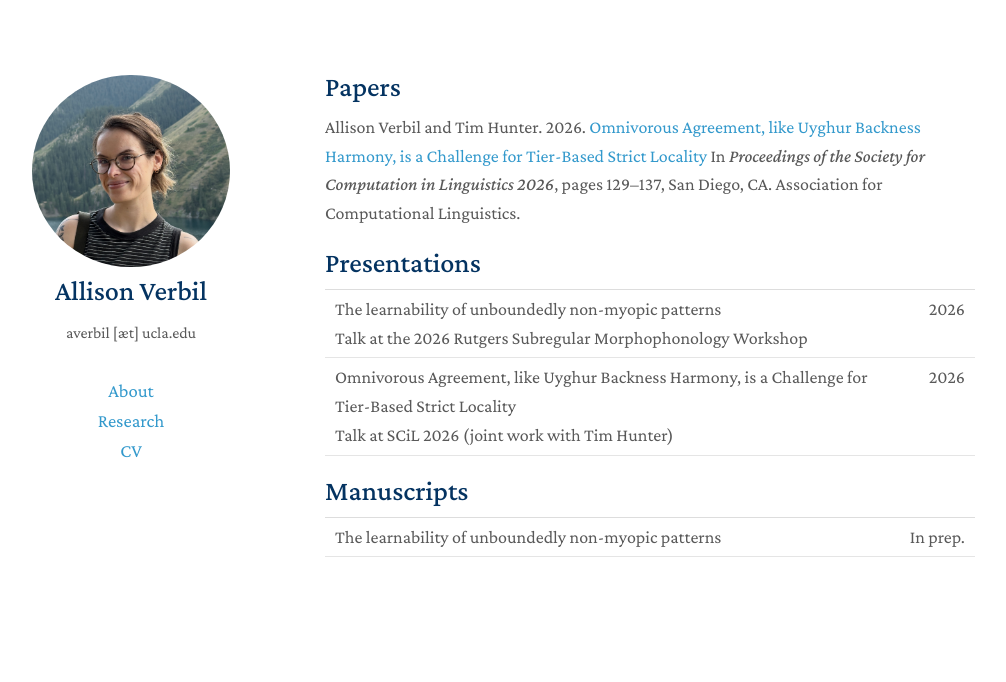
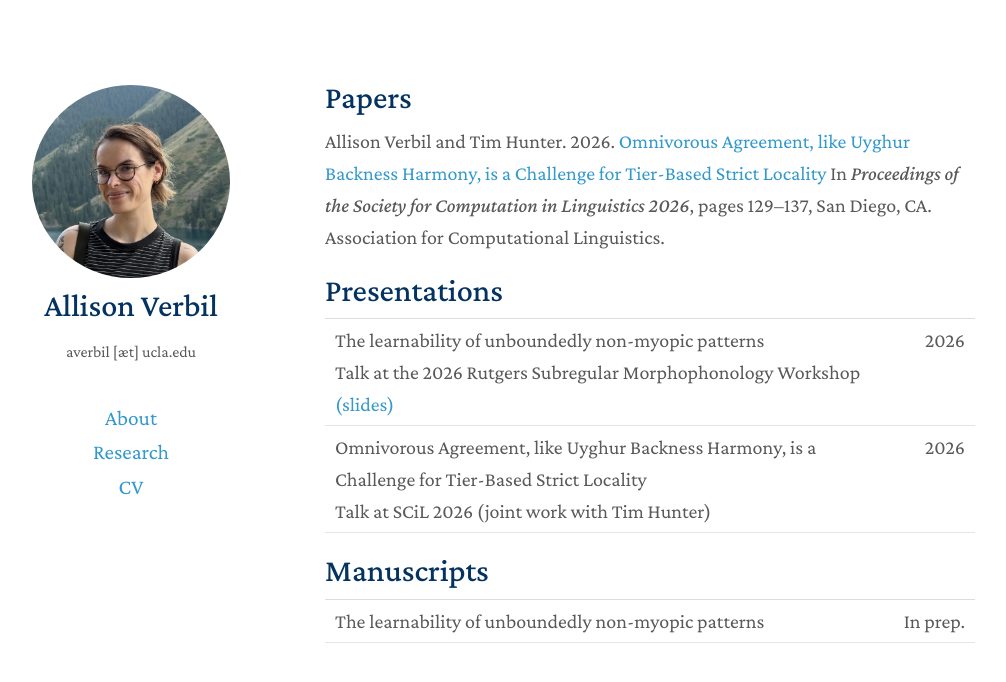
Before and after one commit to averbil/averbil.github.io, a Jekyll site: the page built from research.markdown, in a window 1280 px wide. Shown: the top 682 px of the page, without its empty margins (145-1151 px from the left). Built offline with Jekyll 4.4.1, drawn with Linux system fonts in a browser that asks for light colours; a style sheet for code colours, icons or effects is not loaded.

Commit message:
increase font size

```diff
--- a/_sass/minimal-light.scss
+++ b/_sass/minimal-light.scss
@@ -1,5 +1,5 @@
 body {
-  font-size: 18px;
+  font-size: 20px;
   line-height: 1.6;
 }
 
@@ -283,7 +283,7 @@ h1, h2, h3 {
 }
 
 h1 {
-  font-size:28px;
+  font-size:32px;
 }
 
 a {
@@ -373,7 +373,7 @@ img {
 }
 
 header {
-  font-size: 14pt;
+  font-size: 16pt;
   width:232px;
   float:left;
   position:fixed;
@@ -594,7 +594,7 @@ footer {
 @media print {
   body {
     padding:0.4in;
-    font-size:12pt;
+    font-size:14pt;
     color:#444;
   }
 }
--- a/research.markdown
+++ b/research.markdown
@@ -9,7 +9,7 @@ Allison Verbil and Tim Hunter. 2026. [Omnivorous Agreement, like Uyghur Backness
 # Presentations
 
 | ------------------------------------------------------------------------------------------------------------------- | ---: |
-| The learnability of unboundedly non-myopic patterns<br>Talk at the 2026 Rutgers Subregular Morphophonology Workshop                                                                 | 2026 |
+| The learnability of unboundedly non-myopic patterns<br>Talk at the 2026 Rutgers Subregular Morphophonology Workshop [(slides)](/assets/files/for_workshop_learnability_unbounded_nonmyopic_patterns.pdf)                                                                 | 2026 |
 | Omnivorous Agreement, like Uyghur Backness Harmony, is a Challenge for Tier-Based Strict Locality<br>Talk at SCiL 2026 (joint work with Tim Hunter)   | 2026 |
 
 
```
Also changed, not shown: 5 other files.
